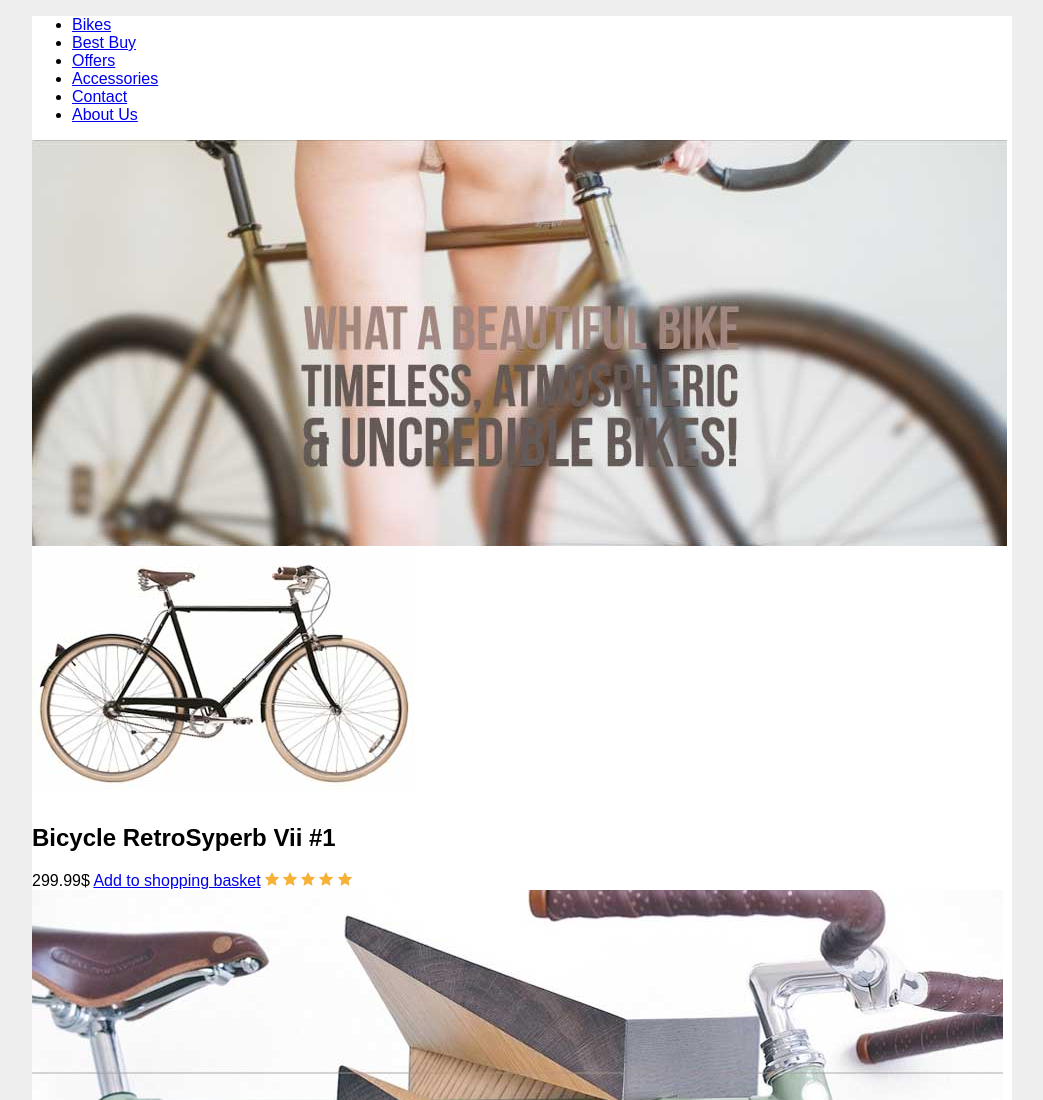
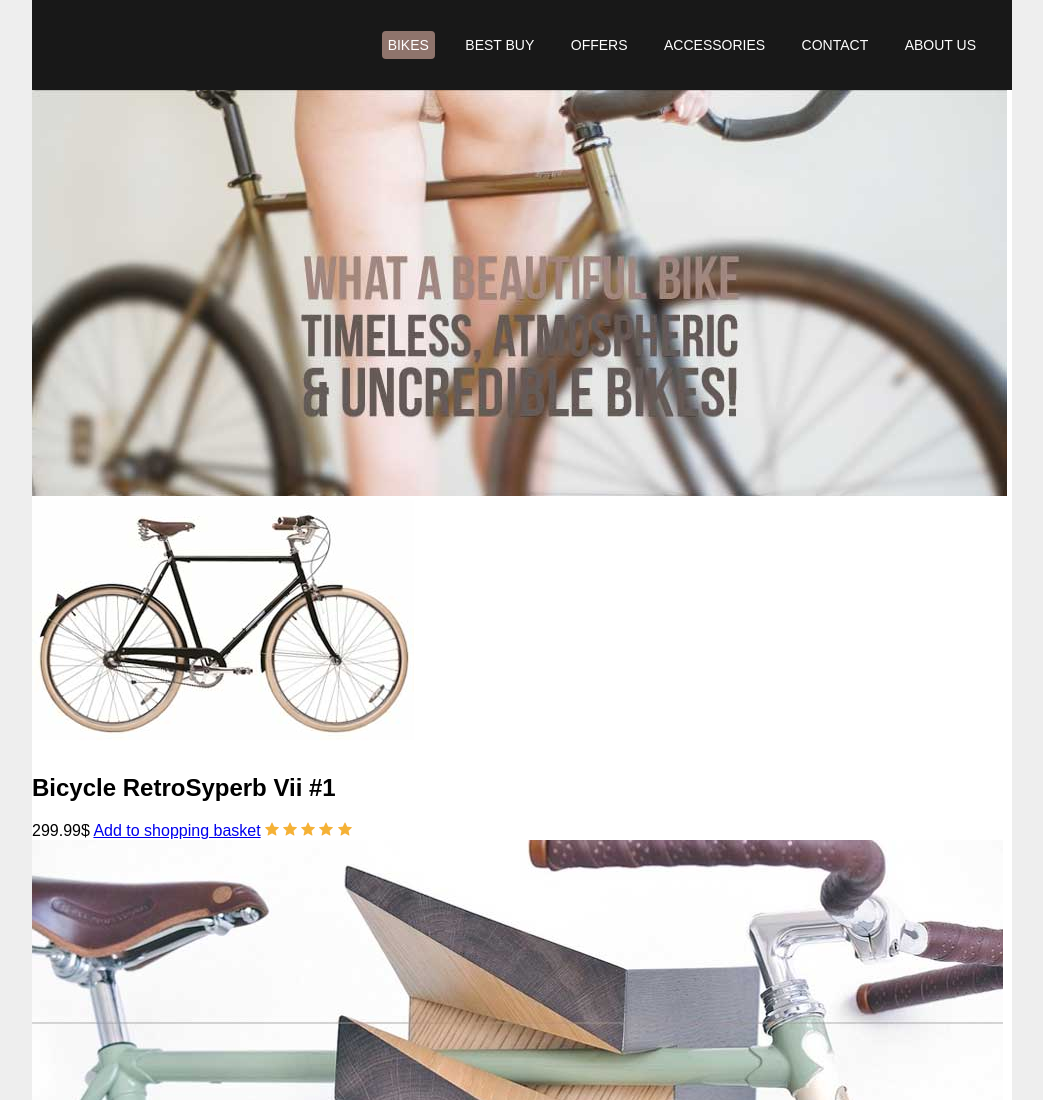
Before and after one commit to MariaMicek/css-tutorial, a plain HTML site: page index.html in a window 1280 px wide. Shown: the top 1100 px of the page, without its empty margins (118-1161 px from the left). Drawn offline with Linux system fonts and the light colour scheme.

Commit message:
Edited navigation in style.css

```diff
--- a/style.css
+++ b/style.css
@@ -8,3 +8,27 @@ body{
     margin: 0 auto;
     background-color: #fff;
 }
+#main-navigation{
+    background-color: #181818;
+    padding: 10px;
+}
+#main-navigation ul{
+    text-align: right;
+    margin-right: 10px;
+    list-style-type: none;
+}
+#main-navigation li{
+    margin: 10px;
+    display: inline-block;
+}
+#main-navigation a{
+    color: #fff;
+    text-decoration: none;
+    text-transform: uppercase;
+    font-size: 14px;
+    padding: 6px;
+}
+#main-navigation a.current{
+    background-color: #8f746c;
+    border-radius: 4px;
+}
```
